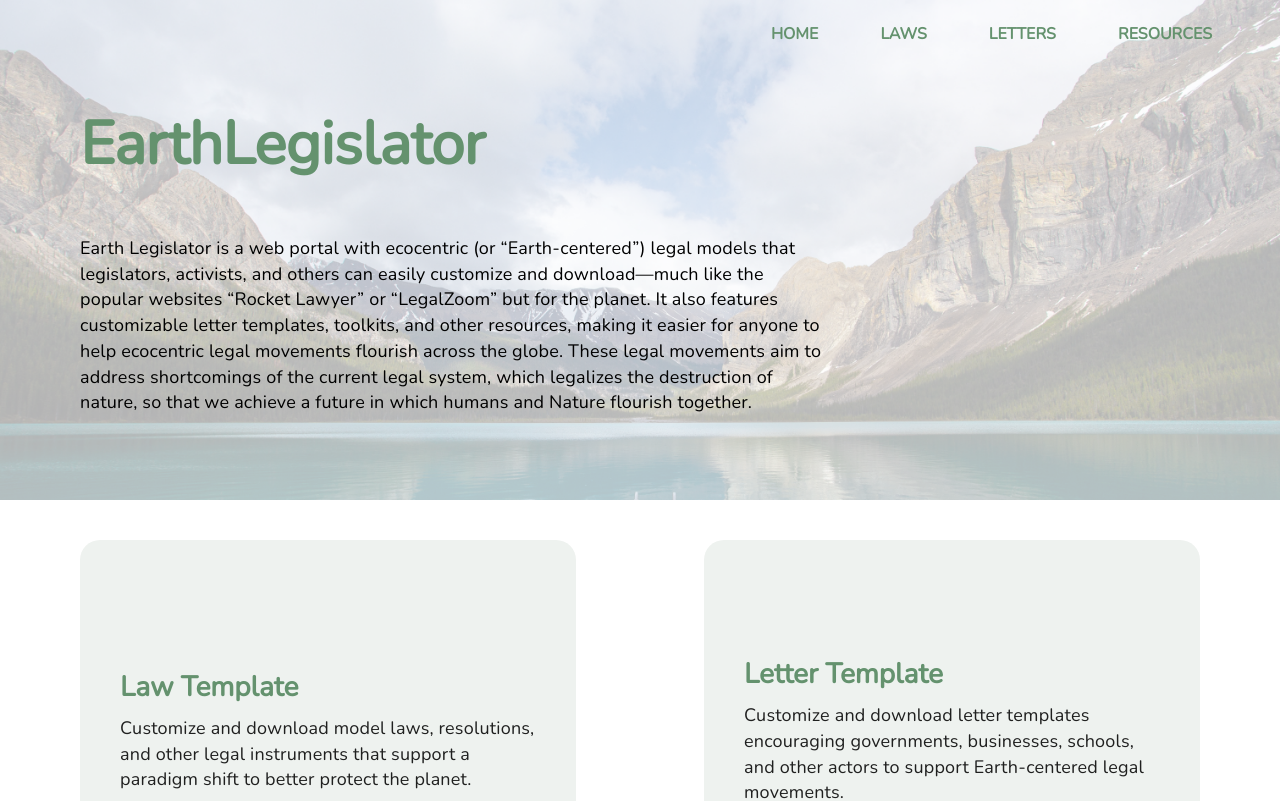
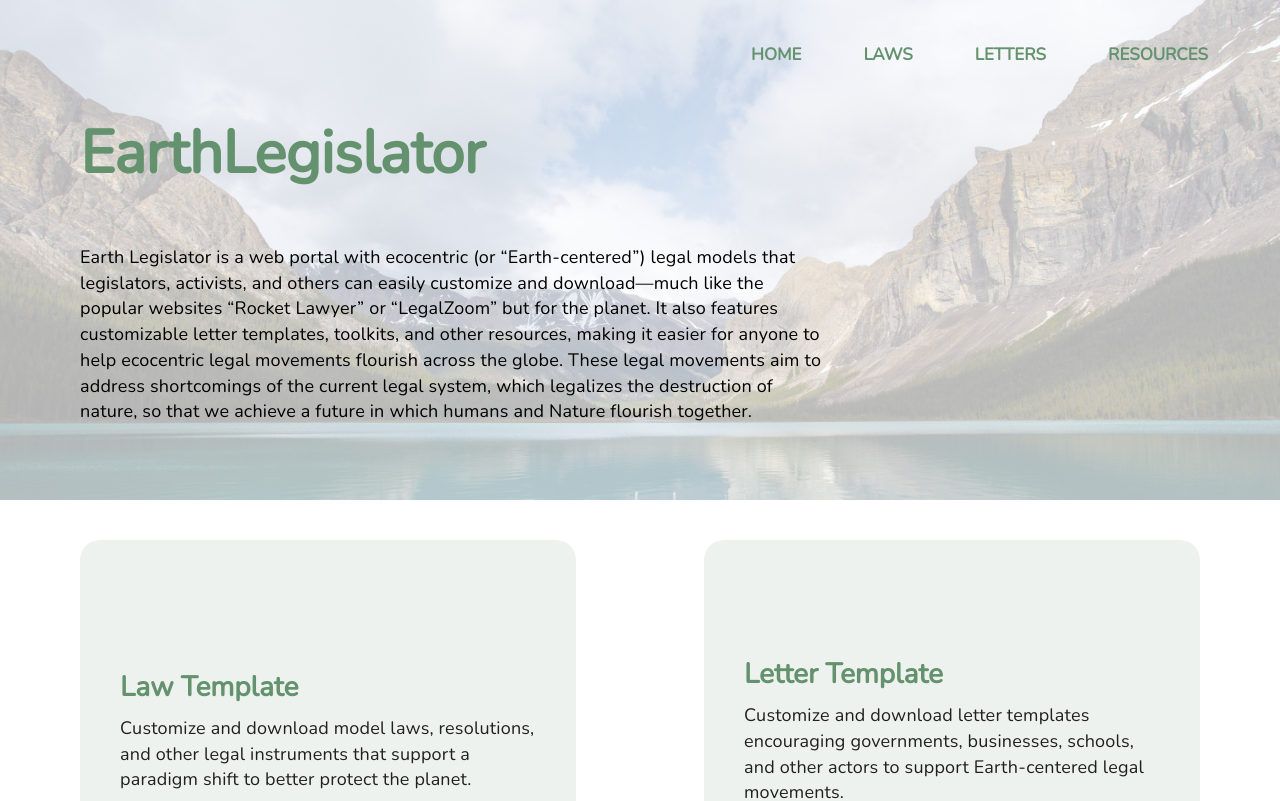
Before and after one commit to cornellh4i/earth-law-center, a React (Create React App) app in the folder client/: page / in a window 1280 px wide. Shown: the top 801 px of the page. Built offline with nearby package versions, Linux system fonts and the light colour scheme.

Commit message:
Align Navbar closer to Figma

```diff
--- a/client/src/components/Button/Button.css
+++ b/client/src/components/Button/Button.css
@@ -2,7 +2,7 @@
 
 .navbar-btn {
   font-weight: bolder;
-  font-size: 16px;
+  font-size: 17px;
   margin-top: 10px;
   margin-bottom: 10px;
   margin-right: 50px;
--- a/client/src/components/Header/Header.jsx
+++ b/client/src/components/Header/Header.jsx
@@ -44,7 +44,7 @@ const Header = (props) => {
   }
   return (
     <div className="banner">
-      <NavBar/>
+      <NavBar />
       <div className="content">
         <Typography pt={5} pb={1} variant='h2' component='div' sx={{ fontWeight: 'bolder', fontFamily: 'Nunito', color: '#64926E'}}>
           {props.title}
--- a/client/src/components/NavBar/NavBar.css
+++ b/client/src/components/NavBar/NavBar.css
@@ -4,5 +4,6 @@ body {
 
 .navbar-container {
   margin: none;
-  padding: 12px;
+  padding-top: 2em;
+  padding-right: 1em;
 }
```
